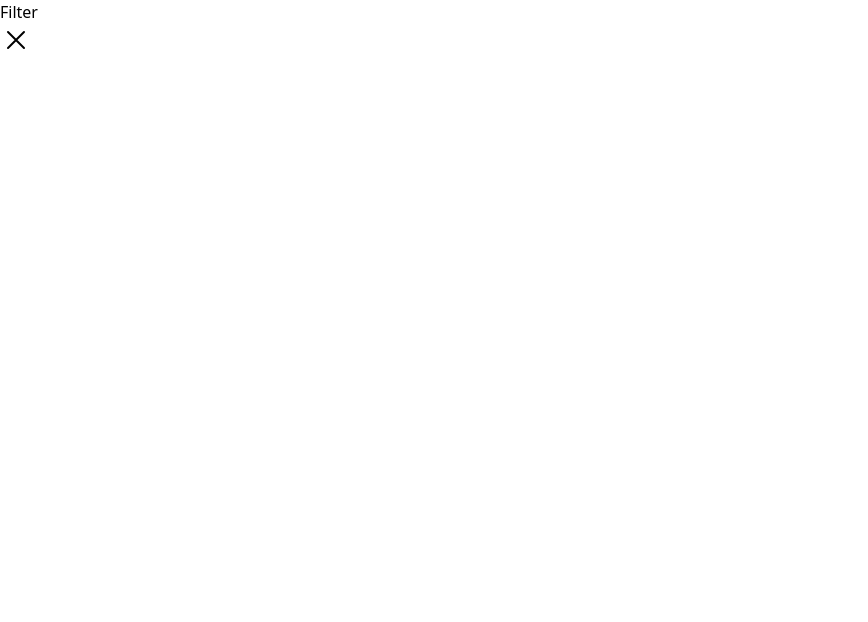
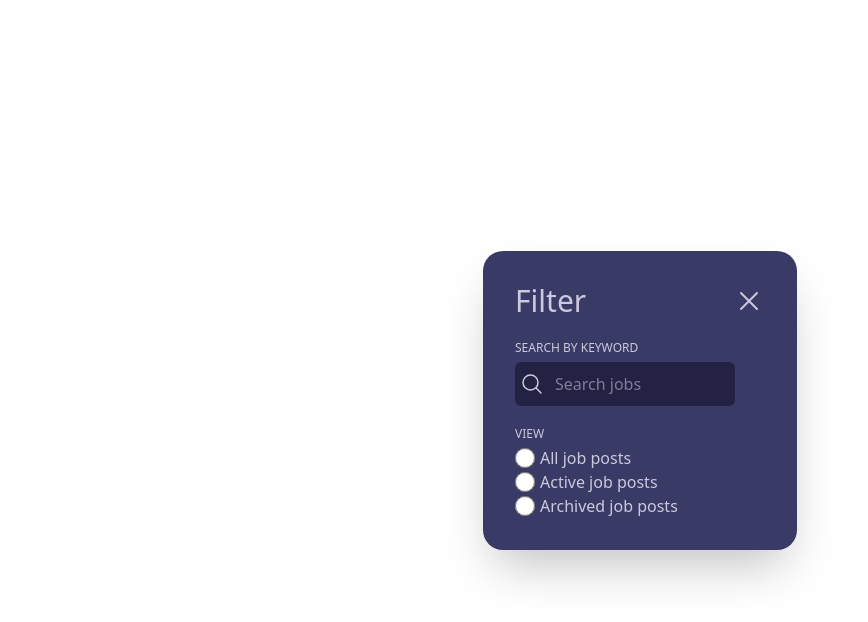
Before and after one commit to TOMATOD5/Filter_Modal_TailWind, a plain HTML site: page src/index.html in a window 1280 px wide. Shown: the whole page, without its empty margins (0-868 px from the left). Drawn offline with Linux system fonts and the light colour scheme.

Commit message:
Radio butons

```diff
--- a/src/index.html
+++ b/src/index.html
@@ -7,11 +7,12 @@
     <title>Document</title>
 </head>
 <body>
-    <section class="h-screen">
 
-        <div class="">
+    <section class="h-screen flex flex-row justify-center items-center">
 
-            <div class="">
+        <div class="bg-[#3a3a67] text-[#cbc9de] p-8 rounded-[20px] shadow-2xl">
+
+            <div class="w-[250px] text-3xl flex flex-row justify-between items-center">
                 <h1>Filter</h1>
 
                 <svg xmlns="http://www.w3.org/2000/svg" fill="none" viewBox="0 0 24 24" stroke-width="1.5" stroke="currentColor" class="w-8 h-8">
@@ -20,9 +21,41 @@
 
             </div>
 
-            <div class=""></div>
+            <div class="relative mt-5 felx flex-col">
+                <h2 class=" uppercase text-[12px] mb-[5px]">Search by Keyword</h2>
 
-            <div class=""></div>
+                <input class="w-[220px] bg-[#232242] py-[10px] pl-10 outline-none placeholder:text-[#7F7C9B] rounded-md" placeholder="Search jobs" type="text">
+
+                <svg xmlns="http://www.w3.org/2000/svg" fill="none" viewBox="0 0 24 24" stroke-width="1.5" stroke="currentColor" class="w-6 h-6 absolute top-[33px] left-[5px]">
+                <path stroke-linecap="round" stroke-linejoin="round" d="M21 21l-5.197-5.197m0 0A7.5 7.5 0 105.196 5.196a7.5 7.5 0 0010.607 10.607z" />
+                </svg>
+
+            </div>
+
+            <div class="mt-5">
+                <h2 class="uppercase text-xs mb-1">View</h2>
+
+                    <div class="flex flex-row items-center">
+
+                        <input type="radio" id="all-job" class="w-5 h-5 accent-gray-800">
+                        <label for="all-job" class="pl-[5px]">All job posts</label>
+
+                    </div>
+
+                    <div class="flex flex-row items-center">
+
+                        <input type="radio" id="all-job" class="w-5 h-5 accent-gray-800">
+                        <label for="all-job" class="pl-[5px]">Active job posts</label>
+
+                    </div>
+                    <div class="flex flex-row items-center">
+
+                        <input type="radio" id="all-job" class="w-5 h-5 accent-gray-800">
+                        <label for="all-job" class="pl-[5px]">Archived job posts</label>
+
+                    </div>
+
+            </div>
 
             <div class=""></div>
 
@@ -30,5 +63,6 @@
 
         </div>
     </section>
+
 </body>
 </html>
```
Also changed, not shown: dist/output.css.
